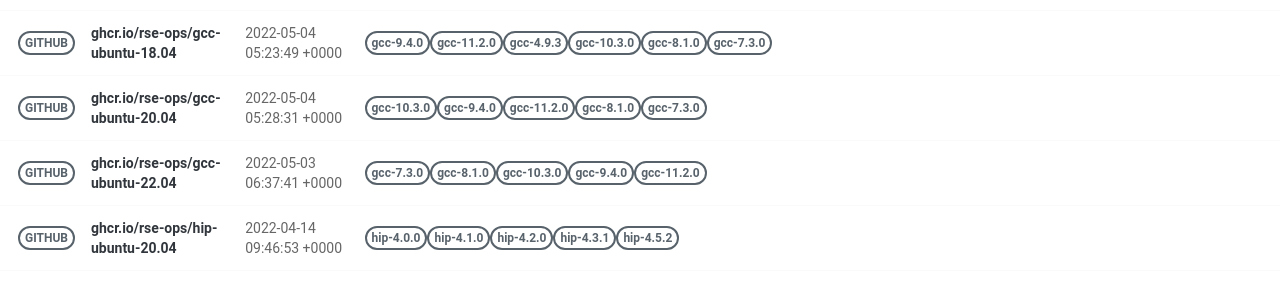
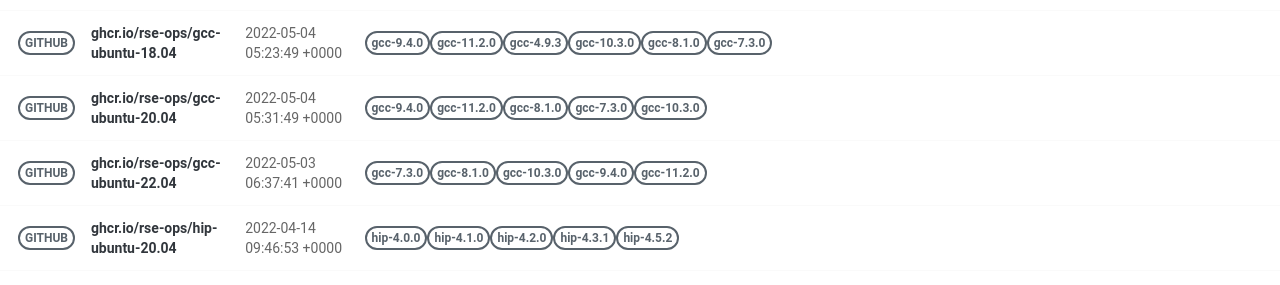
Before and after one commit to rse-ops/docker-images, a Jekyll site: the page built from pages/index.md, in a window 1280 px wide. Shown: the part 581-866 px from the top of the page. Built offline with Jekyll 4.4.1, drawn with Linux system fonts in a browser that asks for light colours; nearby versions of some CDN libraries; part of the change alters nothing that is shown.

Commit message:
Automated push to update library 2022-05-04

```diff
--- a/_library/ghcr.io-rse-ops-gcc-ubuntu-20.04.md
+++ b/_library/ghcr.io-rse-ops-gcc-ubuntu-20.04.md
@@ -1,14 +1,11 @@
 ---
 layout: container
 name: ghcr.io/rse-ops/gcc-ubuntu-20.04
-updated_at: 2022-05-04 05:28:31.358878
+updated_at: 2022-05-04 05:31:49.423064
 
 
 container_url: https://github.com/orgs/rse-ops/packages/container/package/gcc-ubuntu-20.04
 versions:
- - tag: gcc-10.3.0
-   dockerfile: https://github.com/rse-ops/docker-images/blob/main/ubuntu/gcc/Dockerfile
-   manifest: https://crane.ggcr.dev/manifest/ghcr.io/rse-ops/gcc-ubuntu-20.04:gcc-10.3.0
  - tag: gcc-9.4.0
    dockerfile: https://github.com/rse-ops/docker-images/blob/main/ubuntu/gcc/Dockerfile
    manifest: https://crane.ggcr.dev/manifest/ghcr.io/rse-ops/gcc-ubuntu-20.04:gcc-9.4.0
@@ -21,5 +18,8 @@ versions:
  - tag: gcc-7.3.0
    dockerfile: https://github.com/rse-ops/docker-images/blob/main/ubuntu/gcc/Dockerfile
    manifest: https://crane.ggcr.dev/manifest/ghcr.io/rse-ops/gcc-ubuntu-20.04:gcc-7.3.0
+ - tag: gcc-10.3.0
+   dockerfile: https://github.com/rse-ops/docker-images/blob/main/ubuntu/gcc/Dockerfile
+   manifest: https://crane.ggcr.dev/manifest/ghcr.io/rse-ops/gcc-ubuntu-20.04:gcc-10.3.0
 
 ---
```
